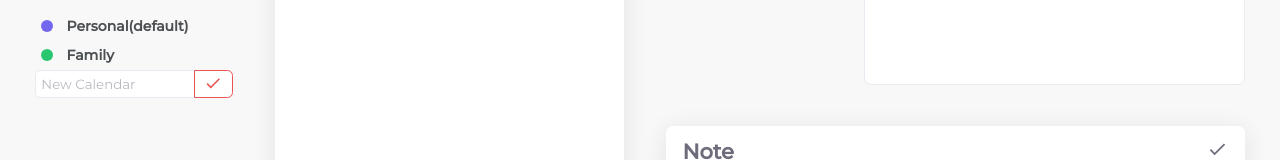
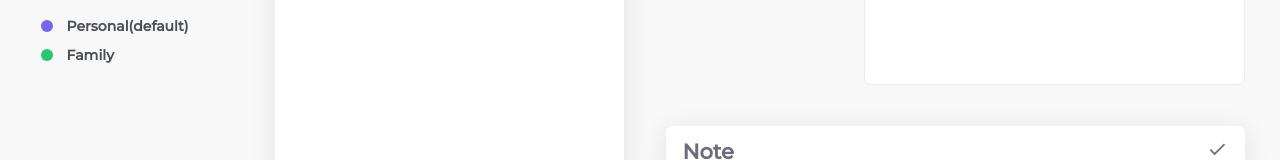
Before and after one commit to joan-KIM/diary, a React (Create React App) app: page / in a window 1280 px wide. Shown: the part 269-429 px from the top of the page. Built offline with nearby package versions, Linux system fonts and the light colour scheme.

Commit message:
입력창 보기 버튼 클릭시 카테고리 입력창 toggle

```diff
--- /dev/null
+++ b/src/components/Category/CategoryInputGroup.jsx
@@ -0,0 +1,15 @@
+import React from "react";
+import {MdCheck} from "react-icons/md";
+
+export default function CategoryInputGroup(){
+    return(
+        <div className="category-input-wrapper">
+            <div className='category-input-group'>
+                <input type='text' className='category-input' placeholder='New Calendar' />
+                <div className='add-calendar-btn'>
+                    <MdCheck className='add-btn-mark' />
+                </div>
+            </div>
+        </div>
+    )
+}
--- a/src/components/Category/index.jsx
+++ b/src/components/Category/index.jsx
@@ -1,15 +1,21 @@
-import React from "react";
-import { MdAdd, MdClear, MdCheck } from "react-icons/md";
+import React, { useState } from "react";
+import { MdAdd, MdClear } from "react-icons/md";
 import classNames from "classnames";
+import CategoryInputGroup from "./CategoryInputGroup";
 
 export default function Category(){
+    const [isShown, setIsShown] = useState(false);
+
+    const toggleHandler = (e) => {
+        setIsShown(!isShown);
+    }
 
     return (
         <div className='category-section' >
             <div className='category-wrapper' >
                 <div className='category-header' >
                     <p style={{margin: '0'}}>CALENDARS</p>
-                    <MdAdd className='show-inputgroup-btn'  />
+                    <MdAdd className='show-inputgroup-btn' onClick={e => toggleHandler(e)} />
                 </div>
 
                 <ul className='category-list' >
@@ -24,14 +30,7 @@ export default function Category(){
                     </li>
                 </ul>
 
-                <div className="category-input-wrapper">
-                    <div className='category-input-group'>
-                        <input type='text' className='category-input' placeholder='New Calendar' />
-                        <div className='add-calendar-btn'>
-                            <MdCheck className='add-btn-mark' />
-                        </div>
-                    </div>
-                </div>
+                { isShown && <CategoryInputGroup /> }
 
             </div>
         </div>
```
